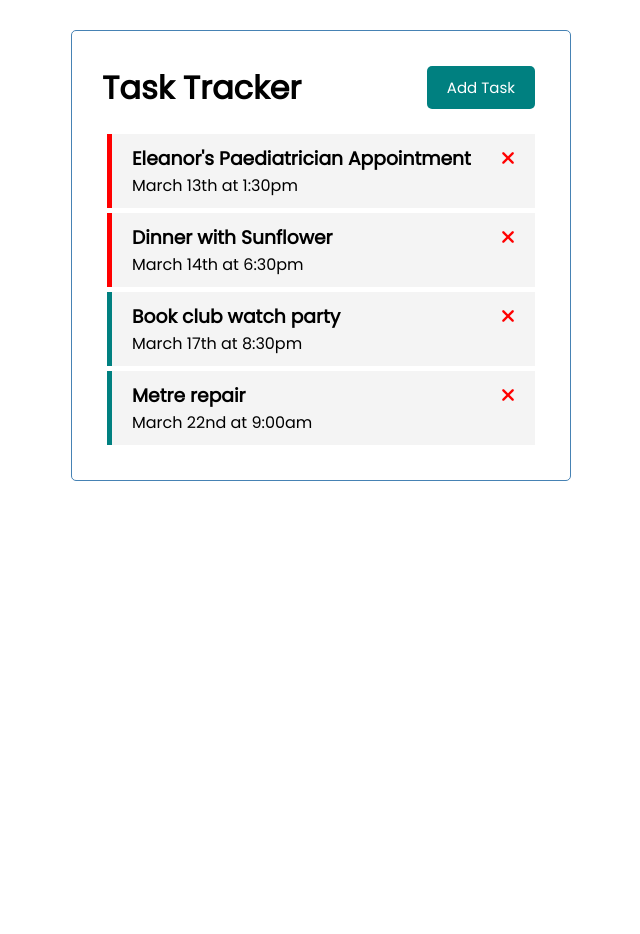
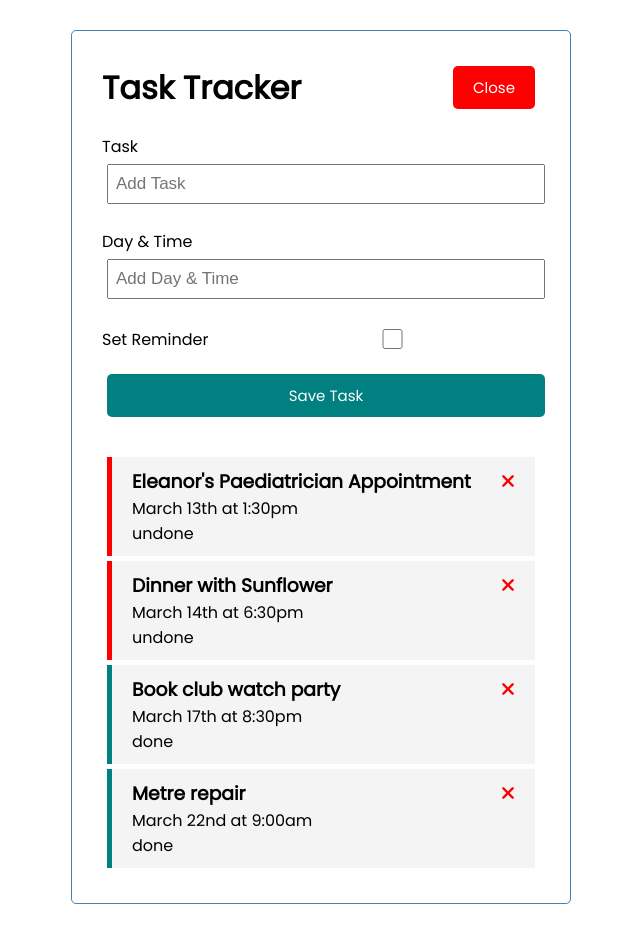
Before and after one commit to David-Inkheart/vue-crash-course, a Vue app: page / in a window 1280 px wide. Both pictures are taken after a click on the button "Add Task". Shown: the whole page, without its empty margins (319-959 px from the left). Before the commit the page ends 800 px from the top, so only its background shows below. Built offline with nearby package versions, Linux system fonts and the light colour scheme.

Commit message:
UI completed

```diff
--- a/src/App.vue
+++ b/src/App.vue
@@ -1,6 +1,10 @@
 <template>
   <div class="container">
-    <Header title="Task Tracker"/>
+    <Header @toggle-add-task="toggleAddTask"
+    title="Task Tracker" :showAddTask="showAddTask" />
+    <div v-if="showAddTask">
+       <AddTask @add-task="addTask"/>
+    </div>
     <Tasks @toggle-reminder="toggleReminder"
     @delete-task="deleteTask" :tasks="tasks" />
   </div>
@@ -9,19 +13,28 @@
 <script>
 import Header from './components/Header'
 import Tasks from './components/Tasks'
+import AddTask from './components/AddTask'
 
 export default {
   name: 'App',
   components: {
     Header,
     Tasks,
+    AddTask,
   },
   data() {
     return {
-      tasks: []
+      tasks: [],
+      showAddTask: false
     };
   },
   methods: {
+    toggleAddTask() {
+      this.showAddTask = !this.showAddTask
+    },
+    addTask(task) {
+      this.tasks = [...this.tasks, task]
+    },
     deleteTask(id) {
       if (confirm('Are you sure?'))
       this.tasks = this.tasks.filter((task) => task.id !==id)
@@ -87,7 +100,7 @@
 
 .btn {
   display: inline-block;
-  background: blue;
+  background: teal;
   color: #fff;
   border: none;
   padding: 10px 20px;
--- /dev/null
+++ b/src/components/AddTask.vue
@@ -0,0 +1,92 @@
+<template>
+    <form @submit="onSubmit" class="add-form">
+        <div class="form-control">
+            <label>Task</label>
+            <input type="text" v-model="text" name="text" placeholder="Add Task" />
+        </div>
+        <div class="form-control">
+            <label>Day & Time</label>
+            <input type="text" v-model="day" name="day" placeholder="Add Day & Time" />
+        </div>
+        <div class="form-control form-control-check">
+            <label>Set Reminder</label>
+            <input type="checkbox" v-model="reminder" name="reminder" />
+        </div>
+
+        <input type="submit"  value="Save Task" class="btn btn-block" />
+    </form>
+</template>
+
+<script>
+
+export default {
+    name: 'AddTask',
+    data() {
+        return {
+            text:'',
+            day: '',
+            reminder: false
+        }
+    },
+    methods: {
+        onSubmit(e) {
+            e.preventDefault()
+
+            if(!this.text) {
+                alert('Please add a task')
+                return
+            }
+
+            const newTask = {
+                id: Math.floor(Math.random() * 100000),
+                text: this.text,
+                day: this.day,
+                reminder: this.reminder,
+            }
+
+            this.$emit('add-task', newTask)
+
+            this.text = ''
+            this.day = ''
+            this.reminder = false
+        }
+    },
+}
+</script>
+
+<style scoped>
+.add-form {
+    margin-bottom: 40px;
+}
+
+.form-control {
+    margin: 20px 0;
+}
+
+.form-control label {
+    display: block;
+}
+
+.form-control input {
+    width: 100%;
+    height: 40px;
+    margin: 5px;
+    padding: 3px 7px;
+    font-size: 17px;
+}
+
+.form-control-check {
+    display: flex;
+    align-items: center;
+    justify-content: space-between;
+}
+
+.form-control-check label {
+    flex: 1;
+}
+
+.form-control-check input {
+    flex: 2;
+    height: 20px;
+}
+</style>
--- a/src/components/Button.vue
+++ b/src/components/Button.vue
@@ -16,7 +16,7 @@
         },
         methods: {
             onClick() {
-                console.log('You clicked me?');
+                this.$emit('btn-click');
             }
         }
     }
--- a/src/components/Header.vue
+++ b/src/components/Header.vue
@@ -1,7 +1,9 @@
 <template>
     <header>
         <h1>{{ title }}</h1>
-        <Button text="Add Task" color="teal" />
+        <Button @btn-click="$emit('toggle-add-task')"
+        :text="showAddTask ? 'Close' : 'Add Task'"
+        :color="showAddTask ? 'red' : 'teal'" />
     </header>
 </template>
 
@@ -12,6 +14,7 @@
         name: 'Header',
         props: {
             title: String,
+            showAddTask: Boolean,
         },
         components: {
             Button,
--- a/src/components/Task.vue
+++ b/src/components/Task.vue
@@ -1,10 +1,11 @@
 <template>
-    <div @dblclick="$emit('toggle-reminder', task.id)"
+    <div @dblclick="$emit('toggle-reminder', task.id);$emit('getReminderStatus')"
     :class="['task', task.reminder ? 'reminder' : 'done']">
     <h3>{{ task.text }}
       <i @click="onDelete(task.id)" class="fas fa-times"></i>
     </h3>
     <p>{{ task.day }}</p>
+    <p>{{ getReminderStatus }}</p>
     </div>
 </template>
 
@@ -17,6 +18,11 @@
         methods: {
           onDelete(id) {
            this.$emit('delete-task', id)
+          },
+        },
+        computed: {
+          getReminderStatus(id) {
+            return this.task.reminder ? 'undone' : 'done';
           },
         }
     }
@@ -32,6 +38,10 @@
   padding: 10px 20px;
   cursor: pointer;
 }
+.task:hover {
+  transform: scale(0.9);
+  transition: 1s;
+}
 .task.reminder {
   border-left: 5px solid red;
 }
--- a/src/components/Tasks.vue
+++ b/src/components/Tasks.vue
@@ -1,6 +1,7 @@
 <template>
     <div :key="task.id" v-for="task in tasks">
-        <Task @toggle-reminder="$emit('toggle-reminder', task.id)" @delete-task="$emit('delete-task', task.id)" :task="task" />
+        <Task @toggle-reminder="$emit('toggle-reminder', task.id)"
+        @delete-task="$emit('delete-task', task.id)" :task="task" />
     </div>
 </template>
 
```
